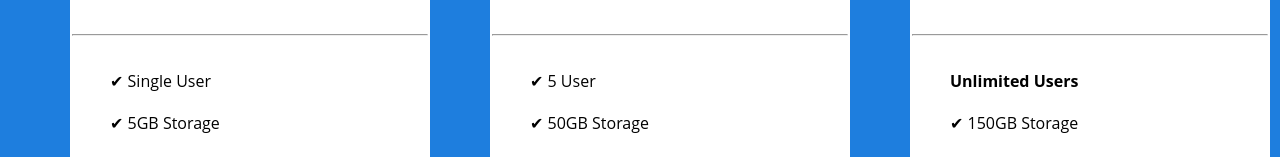
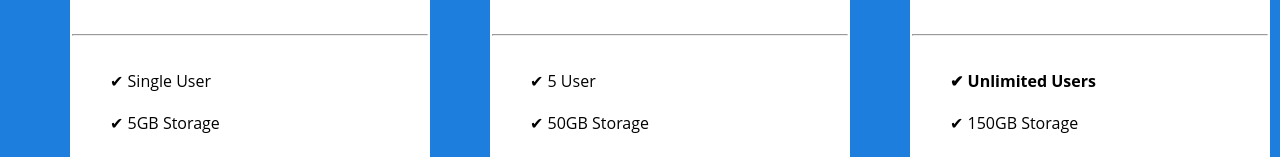
Before and after one commit to Shanthi2814/project1, a React (Create React App) app: page / in a window 1280 px wide. Shown: the part 180-337 px from the top of the page. Built offline with nearby package versions, Linux system fonts and the light colour scheme.

Commit message:
Update App.js

```diff
--- a/src/App.js
+++ b/src/App.js
@@ -47,7 +47,7 @@ const App=(props)=>{
         <h6 class="card-price text-center">$49<span class="period">/month</span></h6>
 <hr/>
         <ul>
-        <li><span class="fa-li"><i class="fas fa-check"></i></span><strong>Unlimited Users</strong>
+        <li><span class="fa-li"><i class="fas fa-check"></i></span><strong>✔ Unlimited Users</strong>
               </li>
               <li><span class="fa-li"><i class="fas fa-check"></i></span>✔ 150GB Storage</li>
               <li><span class="fa-li"><i class="fas fa-check"></i></span>✔ Unlimited Public Projects</li>
```
